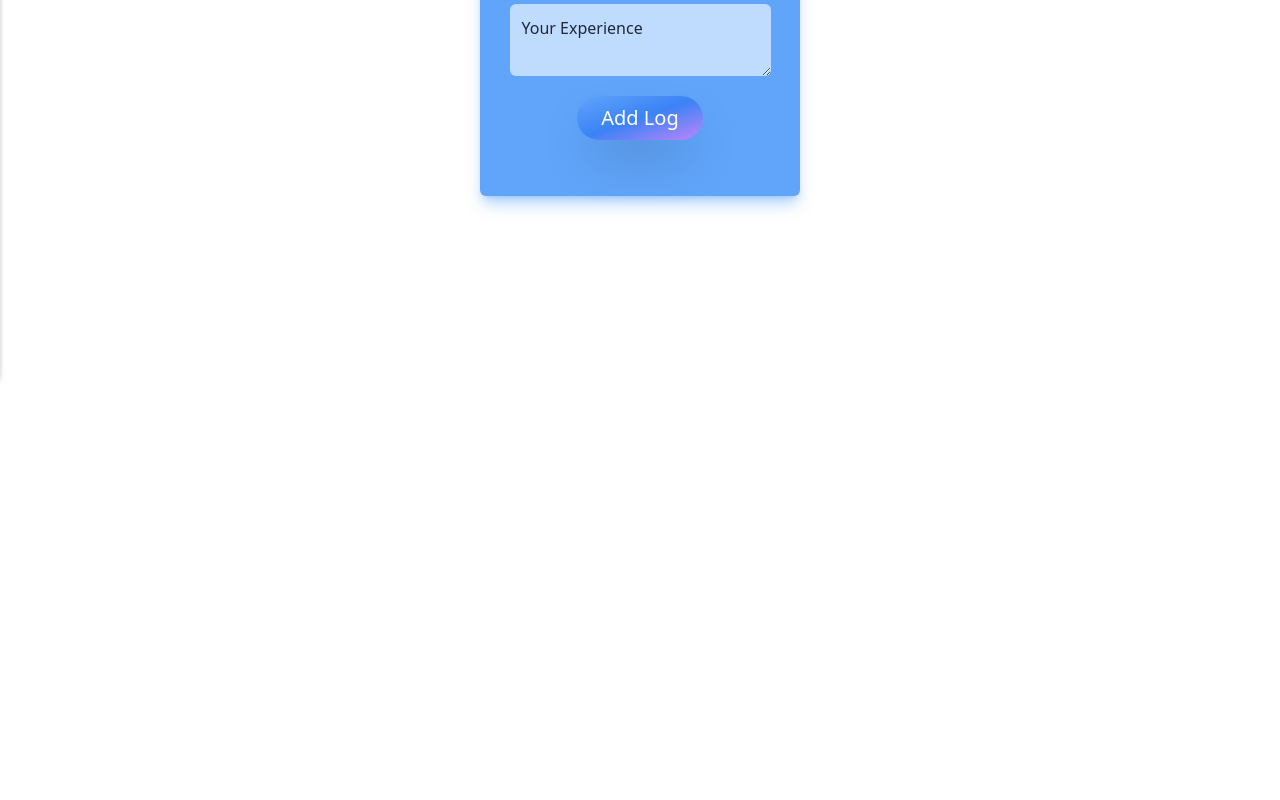
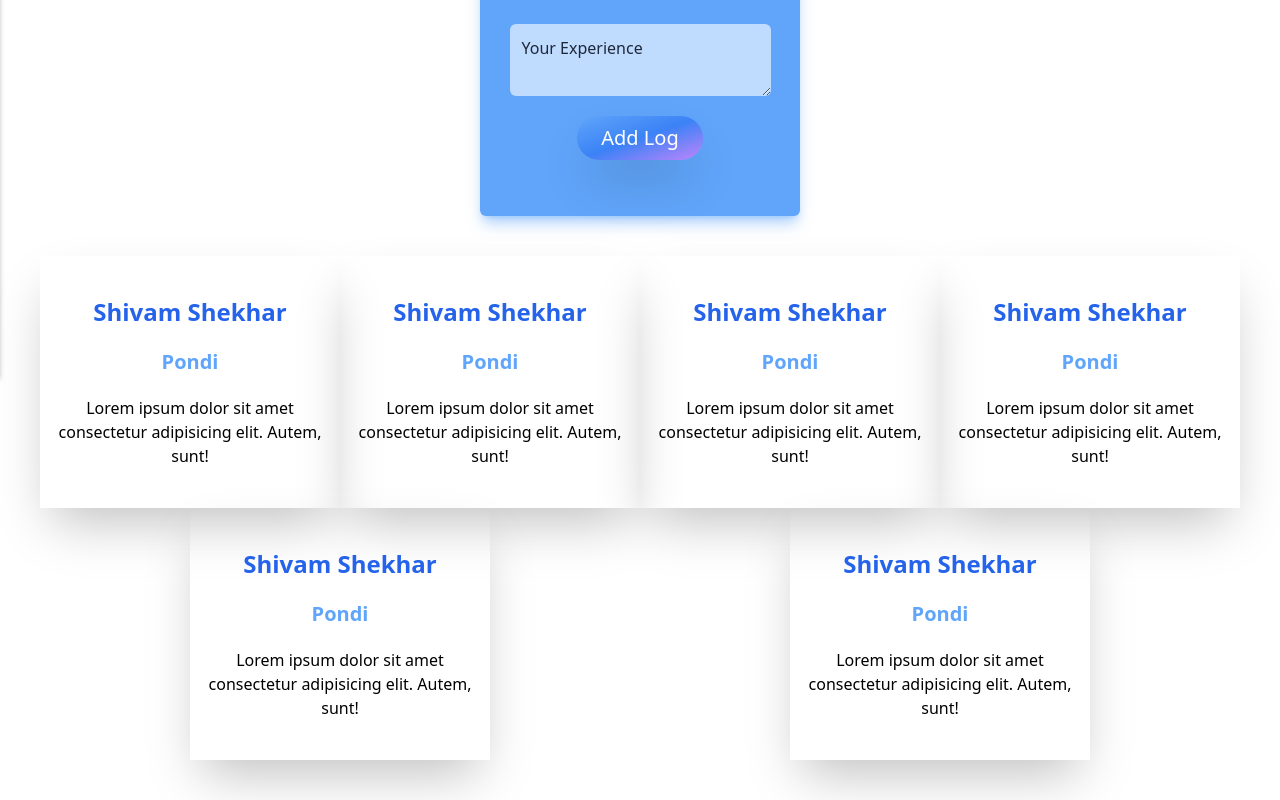
Before and after one commit to shvam0000/travel-log-app, a Next.js app in the folder client/: page /travel-log in a window 1280 px wide. Shown: the part 424-1224 px from the top of the page. Before the commit the page ends 800 px from the top, so only its background shows below. Built offline with nearby package versions, Linux system fonts and the light colour scheme.

Commit message:
:sparkles: add travel log cards with dummy data

```diff
--- a/client/components/travel-log/add-log.tsx
+++ b/client/components/travel-log/add-log.tsx
@@ -14,7 +14,7 @@ const AddLog = () => {
     <form
       onSubmit={(e) => submitHandler}
       className='bg-blue-400 shadow-lg shadow-blue-400/50 w-1/4 px-10 py-10 pb-14 rounded-md mx-auto text-center flex flex-col items-center'>
-      <h1 className='font-semibold text-xl'>Add a travel log</h1>
+      <h1 className='font-bold text-2xl mt-4 text-white'>Add a Travel Log</h1>
       <input
         className='block my-5 bg-blue-200 focus:bg-blue-300 focus: outline-none rounded-md p-3 text-blue-800 placeholder-slate-800'
         type='text'
--- /dev/null
+++ b/client/components/travel-log/card.tsx
@@ -0,0 +1,13 @@
+import { CardProps } from '../../utils/interface';
+
+const Card = ({ name, title, experience }: CardProps) => {
+  return (
+    <div className='flex flex-col items-center w-1/4 text-center mx-auto shadow-2xl py-10'>
+      <div className='font-bold text-2xl text-blue-600'>{name}</div>
+      <div className='font-semibold text-xl text-blue-400 my-5'>{title}</div>
+      <div className='font-medium text-black'>{experience}</div>
+    </div>
+  );
+};
+
+export default Card;
--- a/client/components/travel-log/index.ts
+++ b/client/components/travel-log/index.ts
@@ -1,3 +1,4 @@
 export { default as MainHeader } from './hero';
 export { default as TravelLogComponent } from './travel-log';
 export { default as AddLog } from './add-log';
+export { default as Card } from './card';
--- a/client/components/travel-log/travel-log.tsx
+++ b/client/components/travel-log/travel-log.tsx
@@ -1,10 +1,42 @@
-import { MainHeader, AddLog } from './';
+import { MainHeader, AddLog, Card } from './';
 
 const TravelLogComponent = () => {
   return (
     <>
       <MainHeader />
       <AddLog />
+      <div className='flex flex-wrap mx-10 my-10'>
+        <Card
+          name='Shivam Shekhar'
+          title='Pondi'
+          experience='Lorem ipsum dolor sit amet consectetur adipisicing elit. Autem, sunt!'
+        />
+        <Card
+          name='Shivam Shekhar'
+          title='Pondi'
+          experience='Lorem ipsum dolor sit amet consectetur adipisicing elit. Autem, sunt!'
+        />
+        <Card
+          name='Shivam Shekhar'
+          title='Pondi'
+          experience='Lorem ipsum dolor sit amet consectetur adipisicing elit. Autem, sunt!'
+        />
+        <Card
+          name='Shivam Shekhar'
+          title='Pondi'
+          experience='Lorem ipsum dolor sit amet consectetur adipisicing elit. Autem, sunt!'
+        />
+        <Card
+          name='Shivam Shekhar'
+          title='Pondi'
+          experience='Lorem ipsum dolor sit amet consectetur adipisicing elit. Autem, sunt!'
+        />
+        <Card
+          name='Shivam Shekhar'
+          title='Pondi'
+          experience='Lorem ipsum dolor sit amet consectetur adipisicing elit. Autem, sunt!'
+        />
+      </div>
     </>
   );
 };
--- /dev/null
+++ b/client/utils/interface.tsx
@@ -0,0 +1,5 @@
+export interface CardProps {
+  title: string;
+  name: string;
+  experience: string;
+}
```
